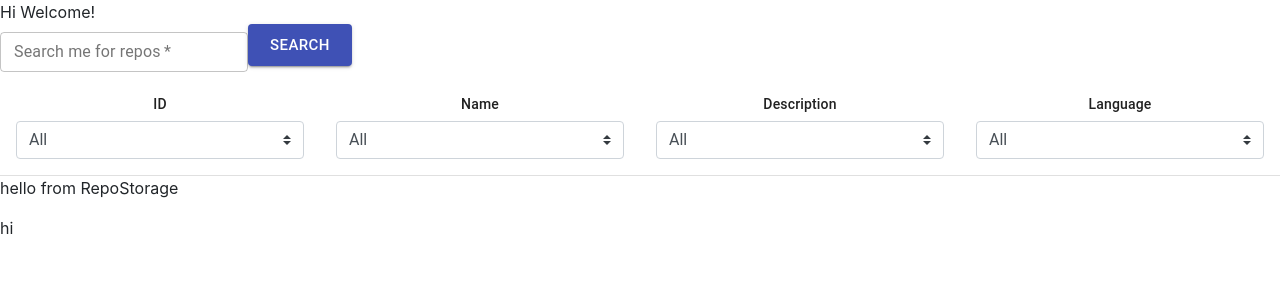
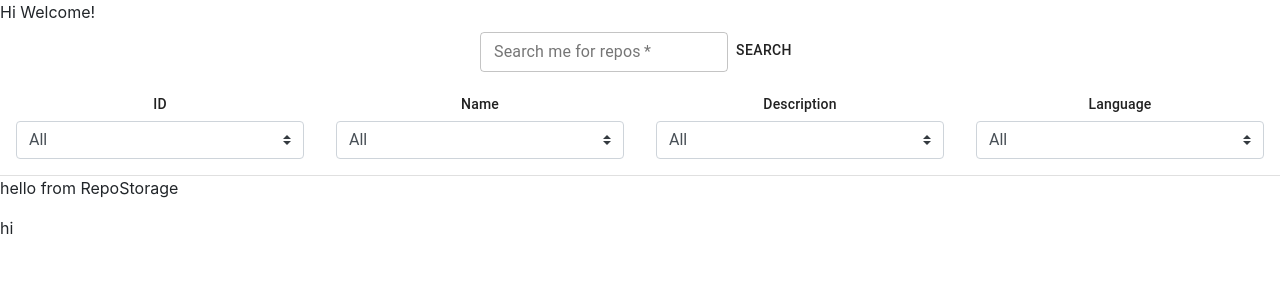
Before and after one commit to shavonnedenise/github-search-app, a React (Create React App) app: page / in a window 1280 px wide. Shown: the top 300 px of the page. Built offline with nearby package versions, Linux system fonts and the light colour scheme.

Commit message:
Input field and search button makes me content enough

```diff
--- a/src/App.css
+++ b/src/App.css
@@ -36,3 +36,7 @@
     transform: rotate(360deg);
   }
 }
+
+.d-flex{
+  display: flex
+}
--- a/src/components/RepoSearchForm.js
+++ b/src/components/RepoSearchForm.js
@@ -1,6 +1,7 @@
 import React from 'react';
 import TextField from '@material-ui/core/TextField';
 import Button from '@material-ui/core/Button';
+import Grid from '@material-ui/core/Grid';
 
 const RepoSearchForm = ({
      onSubmitHandler,
@@ -11,12 +12,13 @@ const RepoSearchForm = ({
 
      return (
           <form onSubmit={onSubmitHandler}>
+               <Grid container justify="center">
+                    <Grid className="d-flex" item>
                          <TextField
                               id="outlined-textarea"
                               label="Search me for repos"
                               placeholder="Kitty cats, Java, JS, etc!"
                               variant="outlined"
-                    size="small"
                               margin="dense"
                               value={searchTerm}
                               onChange={onInputChange}
@@ -24,9 +26,7 @@ const RepoSearchForm = ({
                          />
                          <Button
                               type="submit"
-                    variant="contained"
-                    color="primary"
-                    size="large"
+                              aria-label="delete"
                          >
                               Search
                          </Button>
@@ -36,6 +36,8 @@ const RepoSearchForm = ({
                                    <p>Please try searching for something else!</p>
                               </div>
                          )}
+                    </Grid>
+               </Grid>
           </form>
      );
 };
--- a/src/pages/SearchPage.js
+++ b/src/pages/SearchPage.js
@@ -1,5 +1,6 @@
 import React, {useState} from 'react';
 import axios from 'axios';
+import Grid from '@material-ui/core/Grid';
 
 import RepoSearchForm from '../components/RepoSearchForm';
 import Loader from '../components/Loader';
```
Lines whose indentation alone changed are shown as unchanged.
